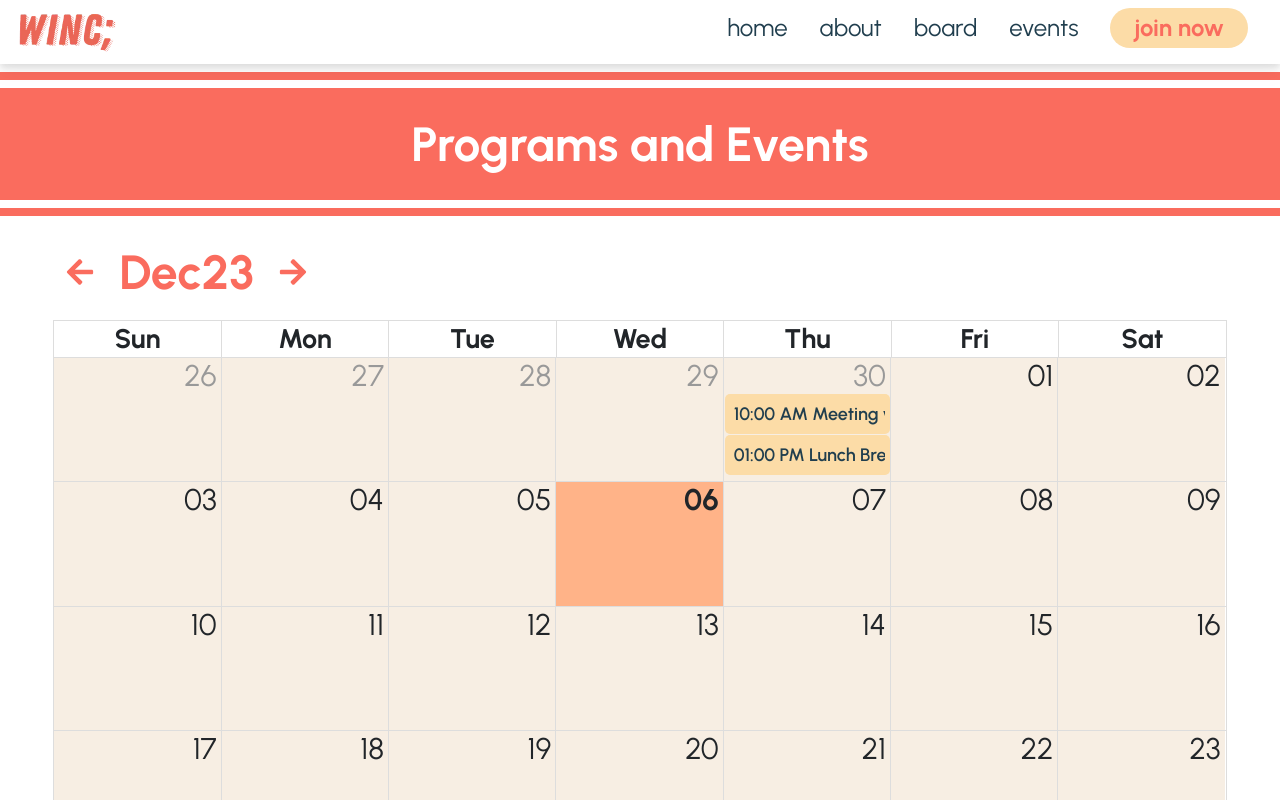
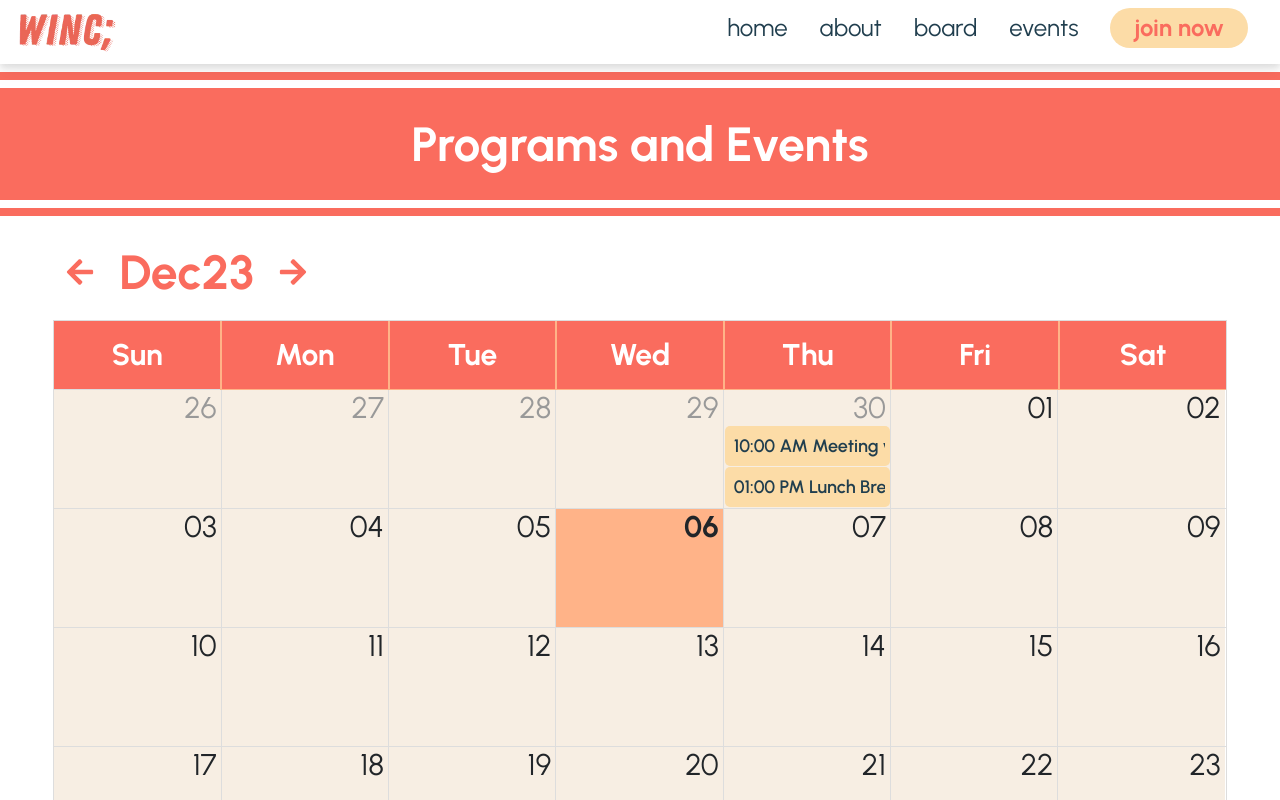
Before and after one commit to acm-ucr/winc-website, a Next.js app: page /events in a window 1280 px wide. Shown: the top 800 px of the page. Built offline with nearby package versions, Linux system fonts and the light colour scheme.

Commit message:
Created custom header

```diff
--- a/src/components/events/CalendarEvents.js
+++ b/src/components/events/CalendarEvents.js
@@ -5,6 +5,7 @@ import { Calendar, momentLocalizer } from "react-big-calendar";
 import "react-big-calendar/lib/css/react-big-calendar.css";
 import CustomToolbar from "./CustomToolbar.js";
 import CustomEvent from "./CustomEvent.js";
+import CustomHeader from "./CustomHeader.js";
 
 const mLocalizer = momentLocalizer(moment);
 const dummyEvents = [
@@ -38,6 +39,7 @@ const CalendarEvents = () => {
             components={{
               event: CustomEvent,
               toolbar: CustomToolbar,
+              header: CustomHeader,
             }}
             eventPropGetter={(event) => {
               return { className: `!bg-winc-yellow` };
--- /dev/null
+++ b/src/components/events/CustomHeader.js
@@ -0,0 +1,11 @@
+import "./index.css";
+
+const CustomHeader = ({ label }) => {
+  return (
+    <div className="font-urbanist bg-winc-pink text-winc-white text-3xl py-3">
+      {label}
+    </div>
+  );
+};
+
+export default CustomHeader;
--- /dev/null
+++ b/src/components/events/index.css
@@ -0,0 +1,8 @@
+.rbc-header {
+  padding: 0px;
+}
+
+.rbc-header + .rbc-header {
+  border-left: 2px solid;
+  border-color: rgb(255, 179, 136);
+}
```
